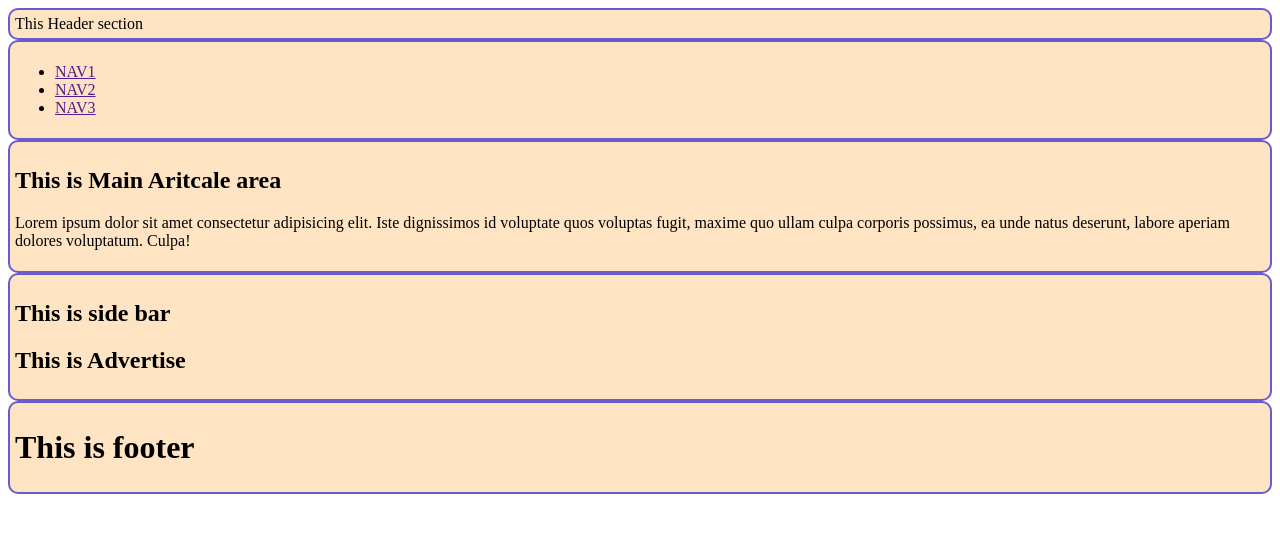
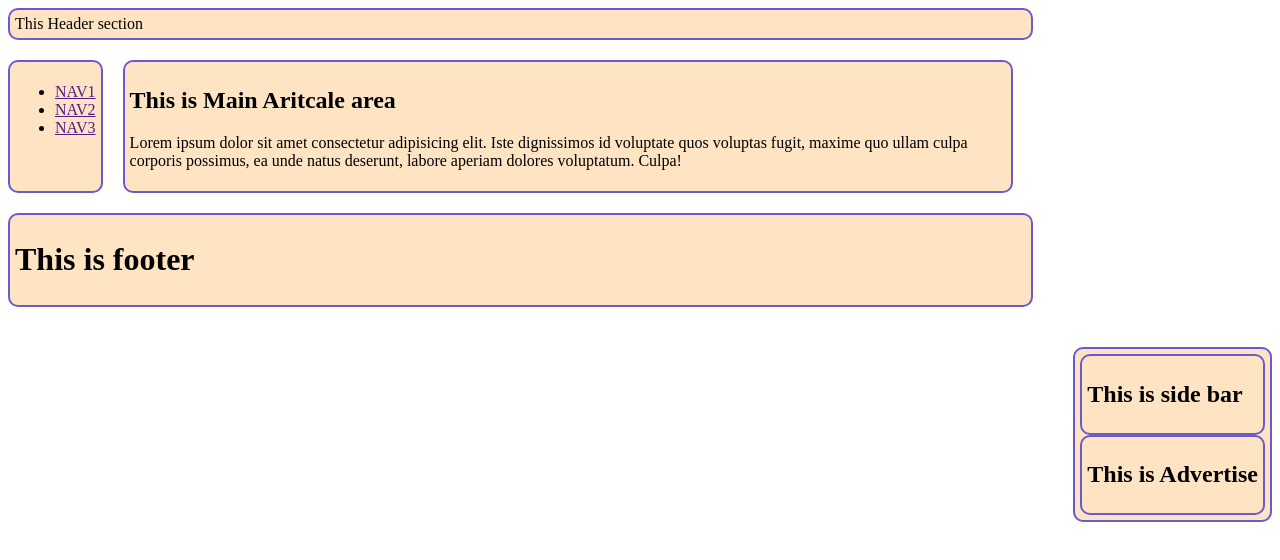
Before and after one commit to enghelalbd/gridarealayout, a plain HTML site: page index.html in a window 1280 px wide. Drawn offline with Linux system fonts and the light colour scheme.

Commit message:
Grid Template Area Done

```diff
--- a/index.html
+++ b/index.html
@@ -7,16 +7,19 @@
     <link rel="stylesheet" href="style.css">
 </head>
 
-<body>
-<header>This Header section</header>
-<nav>
+<body class="container">
+<header class="header">
+    This Header section</header>
+
+    <nav class="nav">
     <ul>
         <li><a href=""> NAV1 </a></li>
         <li><a href=""> NAV2 </a></li>
         <li><a href=""> NAV3 </a></li>
     </ul>
 </nav>
- <main>
+
+    <main class="main">
     <h2>This is Main Aritcale area </h2>
     <p>Lorem ipsum dolor sit amet consectetur
         adipisicing elit. Iste dignissimos id
@@ -25,13 +28,15 @@
           ea unde natus deserunt,
          labore aperiam dolores voluptatum. Culpa!</p>
  </main>
-    <aside>
-        <div class="sidebar"><h1> This is side bar </h1>
+
+        <aside class="aside">
+        <div class="sidebar"><h1> This is side bar </h1></div>
         <div class="advertise"> <h1> This is Advertise </h1>
                </div>
     </aside>
 
-    <footer>
+
+        <footer class="footer">
         <h1> This is footer </h1>
     </footer>
 
--- a/style.css
+++ b/style.css
@@ -1,6 +1,46 @@
-header, main ,aside ,footer,nav{
-    background-color: bisque;
+
+
+.header,.main,.aside,.footer,.nav ,.sidebar,.advertise{
+
+background-color: bisque;
     border: 2px solid slateblue;
     padding: 5px;
     border-radius: 10px;
+
 }
+
+.header{
+    grid-area: header;
+
+}
+.main{
+    grid-area: main;
+
+}
+.aside{
+    grid-area: aside;
+}
+
+.nav{
+    grid-area: nav;
+}
+
+.sidebar{
+    grid-area: sidebar;
+}
+.advertisement{
+    grid-area: advertisement;
+}
+.footer{
+    grid-area: footer;
+}
+.container{
+    display: grid;
+    gap: 20px;
+    grid-template-areas:
+    " header header header header"
+    "nav main main sidebar "
+    "nav main main advertise"
+    "footer footer footer footer"
+
+    ;
```
